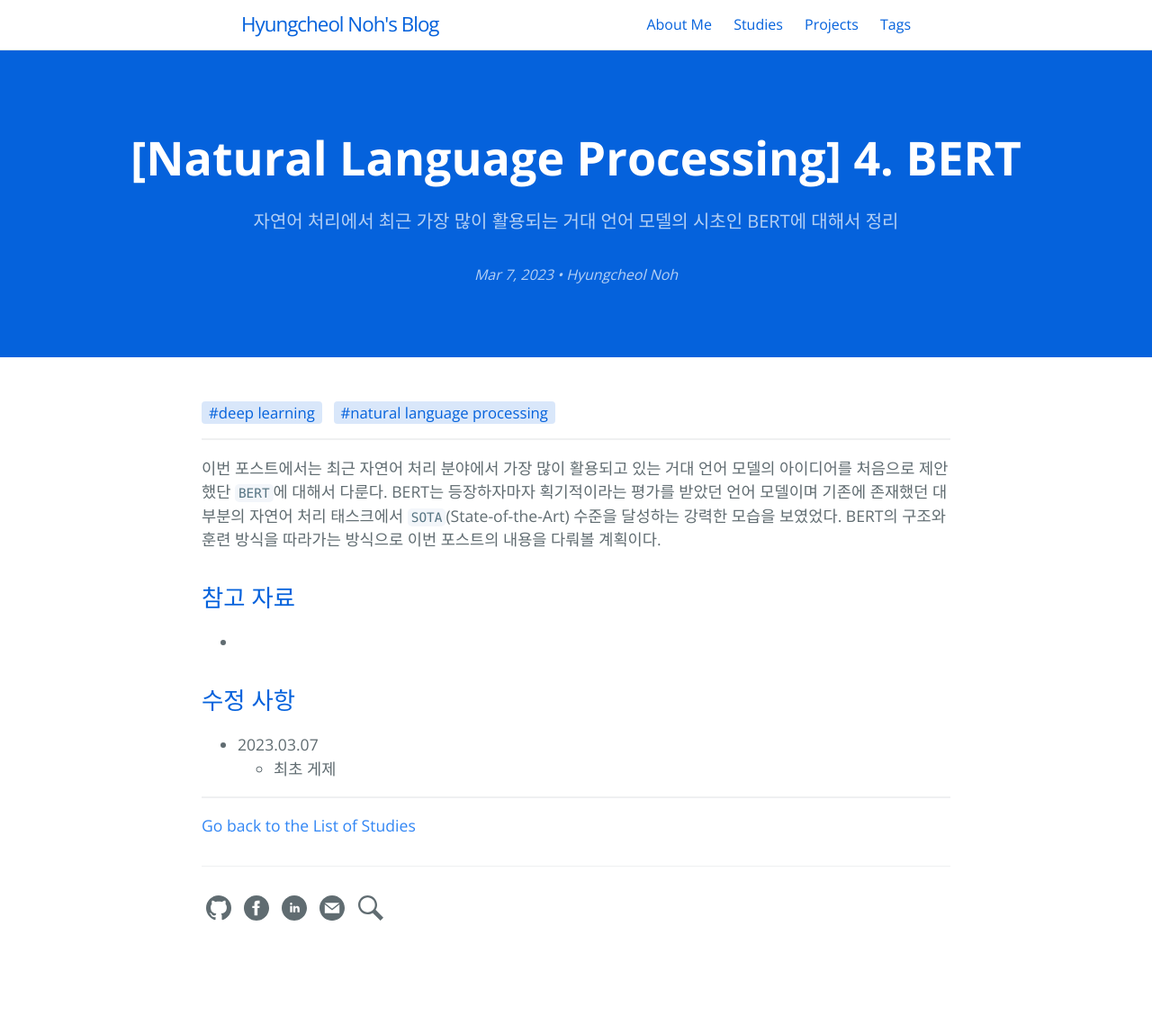
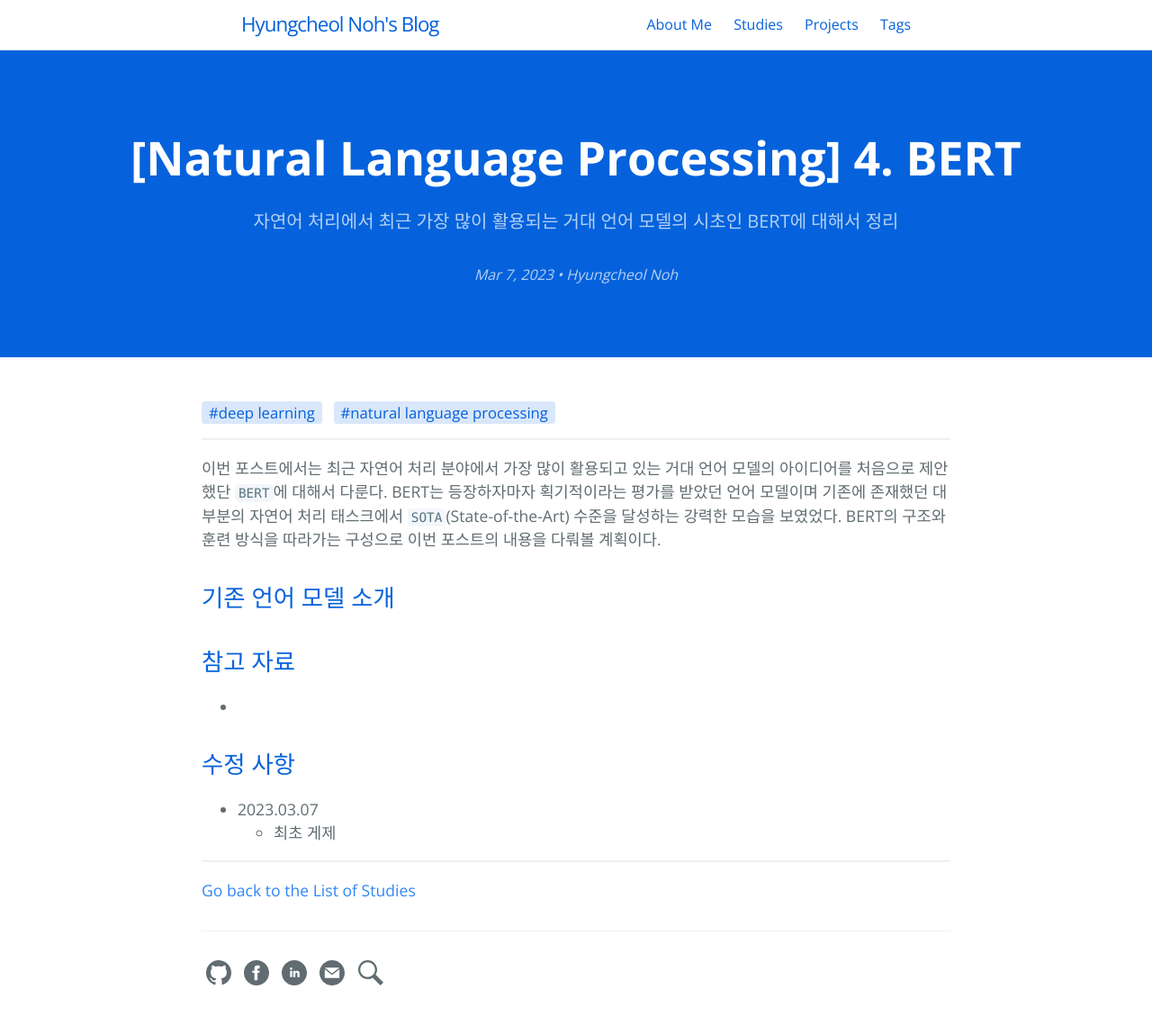
Before and after one commit to hcnoh/hcnoh.github.io, a Jekyll site: the page built from drafts/2023-03-07-nlp-04.md, in a window 1280 px wide. Shown: the whole page at 90% size. Built offline with Jekyll 4.4.1, drawn with Linux system fonts in a browser that asks for light colours; comment, search, counter and statistics services are not loaded; before the commit the page ends 1077 px from its top, so only the background shows below that.

Commit message:
nlp figs addon

```diff
--- a/drafts/2023-03-07-nlp-04.md
+++ b/drafts/2023-03-07-nlp-04.md
@@ -14,7 +14,9 @@
 permalink: /2023-03-07-nlp-04
 ---
 
-이번 포스트에서는 최근 자연어 처리 분야에서 가장 많이 활용되고 있는 거대 언어 모델의 아이디어를 처음으로 제안했단 `BERT`에 대해서 다룬다. BERT는 등장하자마자 획기적이라는 평가를 받았던 언어 모델이며 기존에 존재했던 대부분의 자연어 처리 태스크에서 `SOTA`(State-of-the-Art) 수준을 달성하는 강력한 모습을 보였었다. BERT의 구조와 훈련 방식을 따라가는 방식으로 이번 포스트의 내용을 다뤄볼 계획이다.
+이번 포스트에서는 최근 자연어 처리 분야에서 가장 많이 활용되고 있는 거대 언어 모델의 아이디어를 처음으로 제안했단 `BERT`에 대해서 다룬다. BERT는 등장하자마자 획기적이라는 평가를 받았던 언어 모델이며 기존에 존재했던 대부분의 자연어 처리 태스크에서 `SOTA`(State-of-the-Art) 수준을 달성하는 강력한 모습을 보였었다. BERT의 구조와 훈련 방식을 따라가는 구성으로 이번 포스트의 내용을 다뤄볼 계획이다.
+
+## 기존 언어 모델 소개
 
 ## 참고 자료
 -
```
Also changed, not shown: 3 other files.
